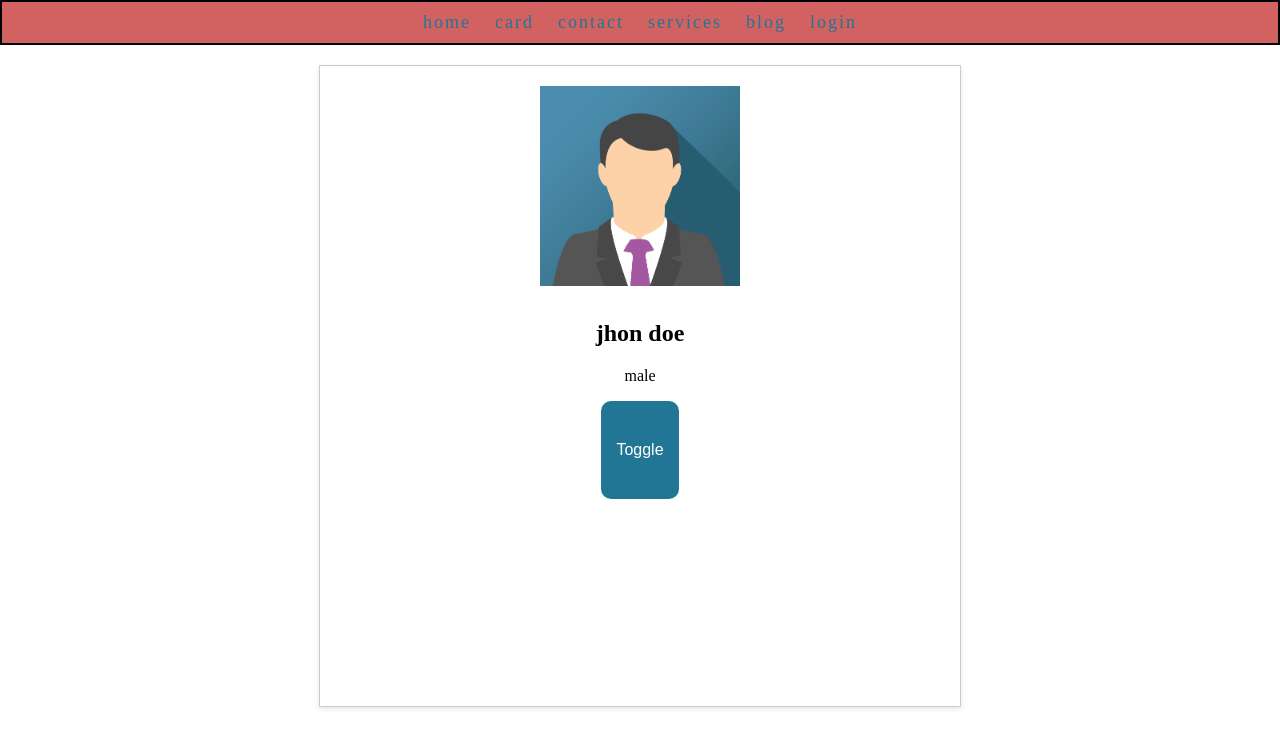
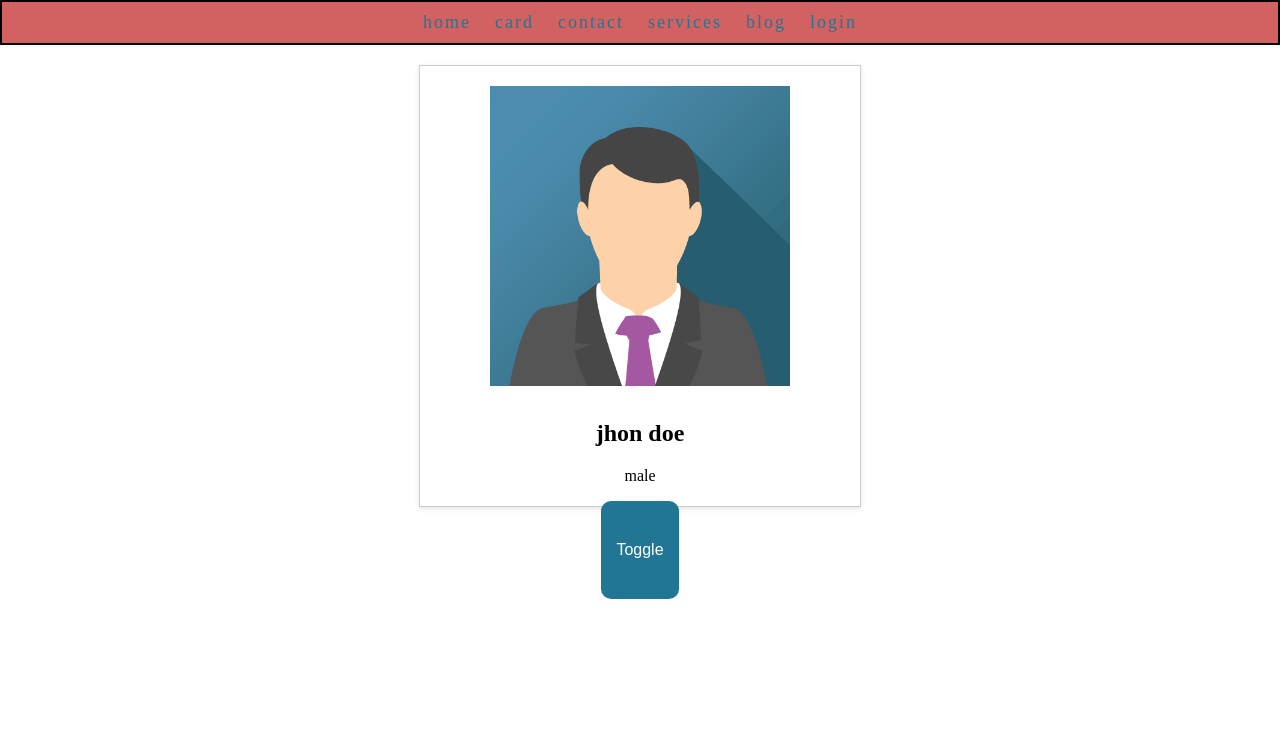
Before and after one commit to Mudili-Tejaswini/autosuggest, a website: page frontend/pages/card.html in a window 1280 px wide. Drawn offline with Linux system fonts and the light colour scheme; files whose address does not match are found by name.

Commit message:
cardsize1

```diff
--- a/frontend/css/index.css
+++ b/frontend/css/index.css
@@ -36,8 +36,8 @@ body {
     margin: 0;
 }
 .card {
-    width: 600px;
-    height: 600px;
+    width: 400px;
+    height: 400px;
     border: 1px solid #ccc;
     border-radius: 0;
     padding: 20px;
@@ -47,8 +47,8 @@ body {
 }
 
 .card img {
-    width: 200px;
-    height: 200px;
+    width: 300px;
+    height: 300px;
     border-radius: 0;
     margin-bottom: 10px;
 }
```
